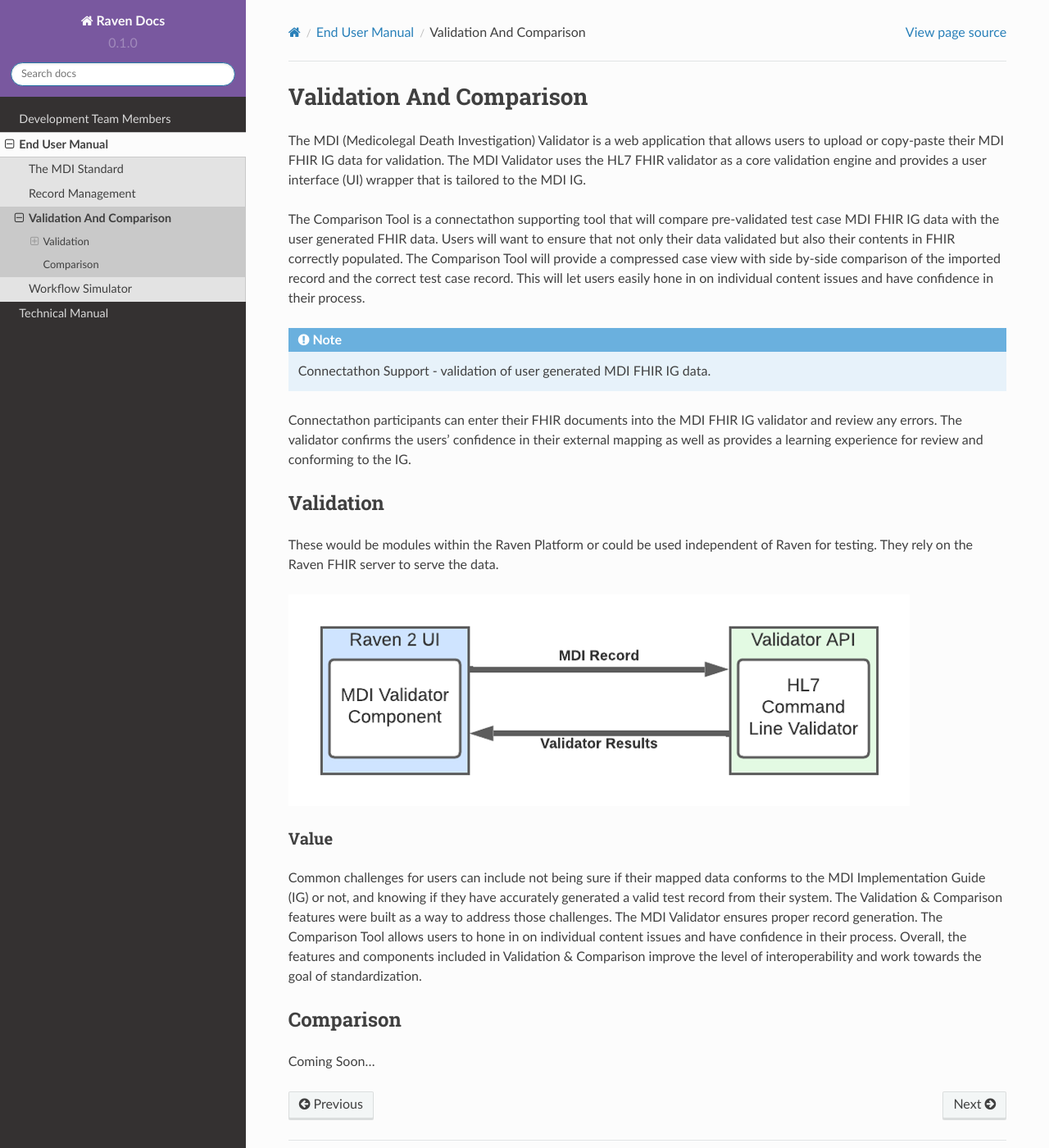
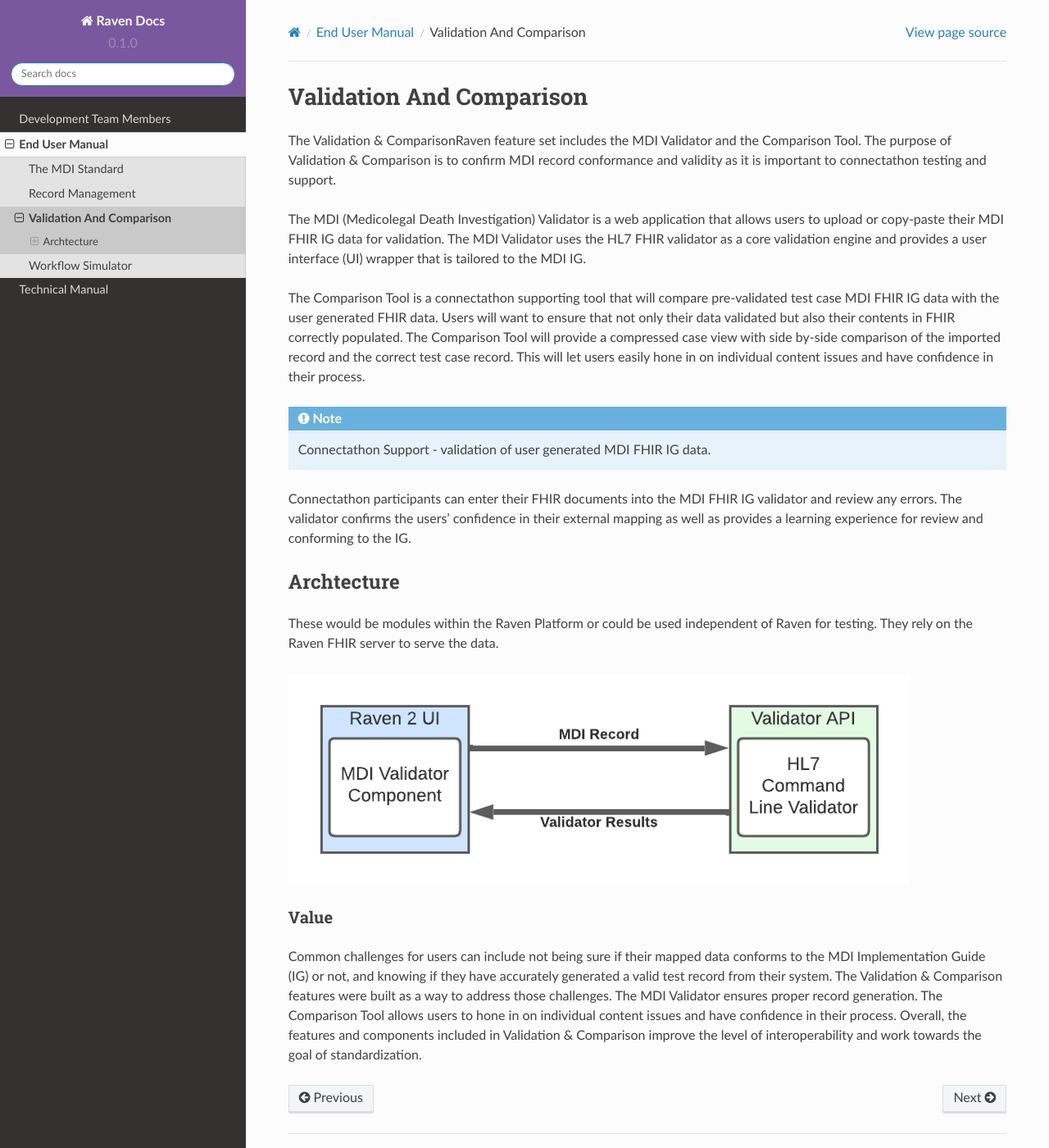
Before and after one commit to MortalityReporting/RavenDocs, a Sphinx documentation site: the page built from docs/source/userManual/validationComparison.rst, in a window 1280 px wide and 1400 px high. Shown: the whole window at 82% size. Built offline with Sphinx 7.4.7 and the Read the Docs theme 2.0.0, drawn with Linux system fonts in a browser that asks for light colours.

Commit message:
Update validationComparison.rst

```diff
--- a/docs/source/userManual/validationComparison.rst
+++ b/docs/source/userManual/validationComparison.rst
@@ -2,6 +2,8 @@
 
 Validation And Comparison
 =========================
+The Validation & ComparisonRaven feature set includes the MDI Validator and the Comparison Tool. The purpose of Validation & Comparison is to confirm MDI record conformance and validity as it is important to connectathon testing and support.
+
 The MDI (Medicolegal Death Investigation) Validator is a web application that allows users to upload or
 copy-paste their MDI FHIR IG data for validation. The MDI Validator uses the HL7 FHIR validator as a core
 validation engine and provides a user interface (UI) wrapper that is tailored to the MDI IG.
@@ -19,7 +21,7 @@
 The validator confirms the users’ confidence in their external mapping as well as provides a learning
 experience for review and conforming to the IG.
 
-Validation
+Archtecture
 ----------
 These would be modules within the Raven Platform or could be used independent of Raven for testing.
 They rely on the Raven FHIR server to serve the data.
@@ -36,7 +38,3 @@
 proper record generation. The Comparison Tool allows users to hone in on individual content issues and have
 confidence in their process. Overall, the features and components included in Validation & Comparison improve
 the level of interoperability and work towards the goal of standardization.
-
-Comparison
-----------
-Coming Soon...
```
